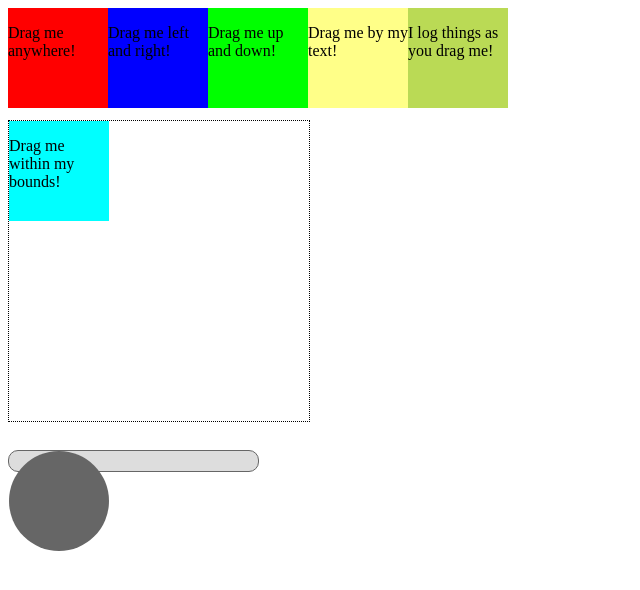
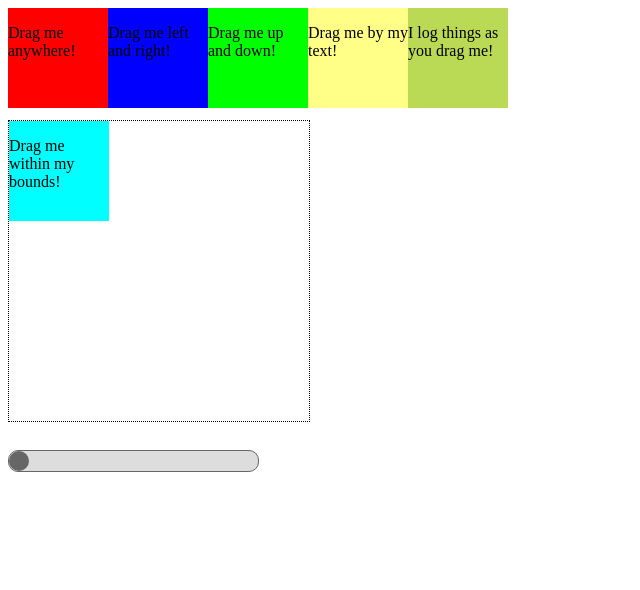
Before and after one commit to jeremyckahn/dragon, a website: page index.html in a window 1280 px wide. Shown: the whole page, without its empty margins (0-640 px from the left). Drawn offline with nearby package versions, Linux system fonts and the light colour scheme.

Commit message:
Fix demo styling

```diff
--- a/index.html
+++ b/index.html
@@ -16,6 +16,11 @@
       float: left;
       height: 100px;
       width: 100px;
+    }
+
+    .dragon-slider-handle.dragon {
+      height: 20px;
+      width: 20px;
     }
 
     #dragon-basic {
```
